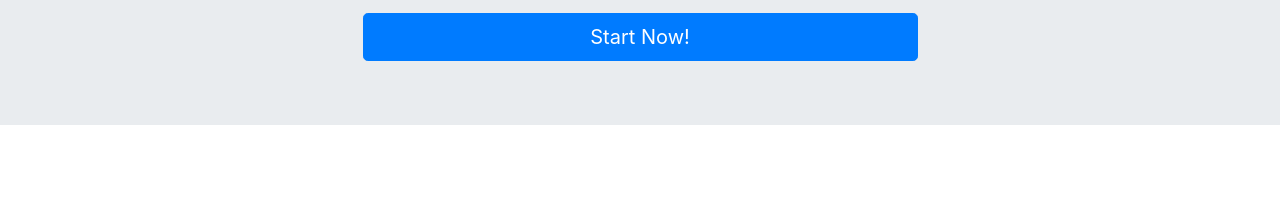
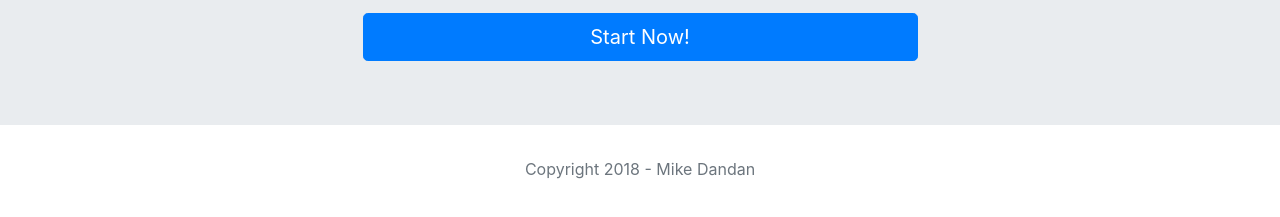
Before and after one commit to mikedandan/TriviaGame, a plain HTML site: page index.html in a window 1280 px wide. Shown: the part 297-514 px from the top of the page. Drawn offline with nearby package versions, Linux system fonts and the light colour scheme; a web font is replaced by a local one.

Commit message:
updated html footer

```diff
--- a/index.html
+++ b/index.html
@@ -1,46 +1,8 @@
-<!-- <!DOCTYPE html>
-<html lang="en">
-
-<head>
-    <meta charset="UTF-8">
-    <meta name="viewport" content="width=device-width, initial-scale=1.0">
-    <meta http-equiv="X-UA-Compatible" content="ie=edge">
-    <title>Trivia Game</title>
-    <link rel="stylesheet" href="https://stackpath.bootstrapcdn.com/bootstrap/4.1.3/css/bootstrap.min.css" integrity="sha384-MCw98/SFnGE8fJT3GXwEOngsV7Zt27NXFoaoApmYm81iuXoPkFOJwJ8ERdknLPMO"
-        crossorigin="anonymous">
-    <link rel="stylesheet" href="./assets/css/style.css">
-    <script src="https://ajax.googleapis.com/ajax/libs/jquery/3.3.1/jquery.min.js"></script>
-    <script src="assets/javascript/app.js"></script>
-</head>
-
-<body>
-    <div class="jumbotron jumbotron-fluid">
-        <div class="container">
-            <h1 class="display-4"><strong>Trivia Challenge</strong></h1>
-            <p class="lead">Do you think you got what it takes to take the trivia challenge?</p>
-            <button type="button" class="btn btn-primary btn-lg" id="start">Start Now!</button>
-        </div>
-
-    </div>
-    <div id="timerArea">
-            <h3 id="question"></h3>
-  <br/><br/>
-  <form id="form">
-
-  </form>
-  <br/>
-  <a href="#" id="next" class="btn-lg">Next</a><br/>
-    <div id="progressbar" class="progress-bar progress-bar-striped"></div>
-    <script type="text/javascript" src="assets/javascript/app.js"></script>
-</body>
-
-</html> -->
 <!DOCTYPE html>
 <html>
 
 <head>
     <title>Trivia Game!</title>
-    <!-- <link rel="stylesheet" href="https://cdnjs.cloudflare.com/ajax/libs/meyer-reset/2.0/reset.css"> -->
     <link rel="stylesheet" href="https://stackpath.bootstrapcdn.com/bootstrap/4.1.3/css/bootstrap.min.css" integrity="sha384-MCw98/SFnGE8fJT3GXwEOngsV7Zt27NXFoaoApmYm81iuXoPkFOJwJ8ERdknLPMO"
         crossorigin="anonymous">
     <link rel="stylesheet" href="assets/css/style.css">
@@ -62,6 +24,12 @@
             </div>
         </div>
     </div>
+    <footer class="footer">
+            <div class="container">
+              <span class="text-muted">Copyright 2018 - Mike Dandan</span>
+            </div>
+          </footer>
+</div>
     <script type="text/javascript" src="assets/javascript/app.js"></script>
 </body>
 
```
